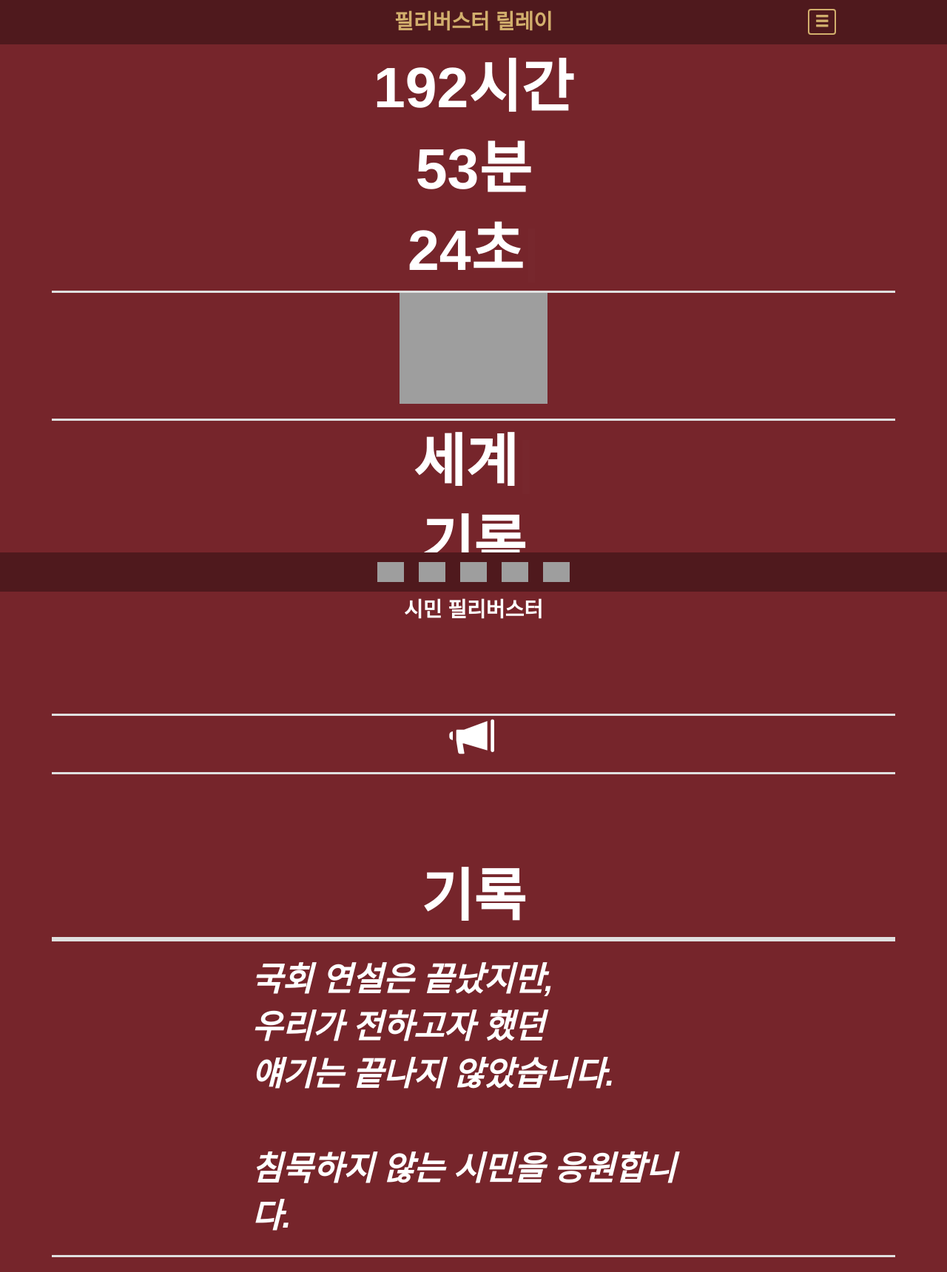
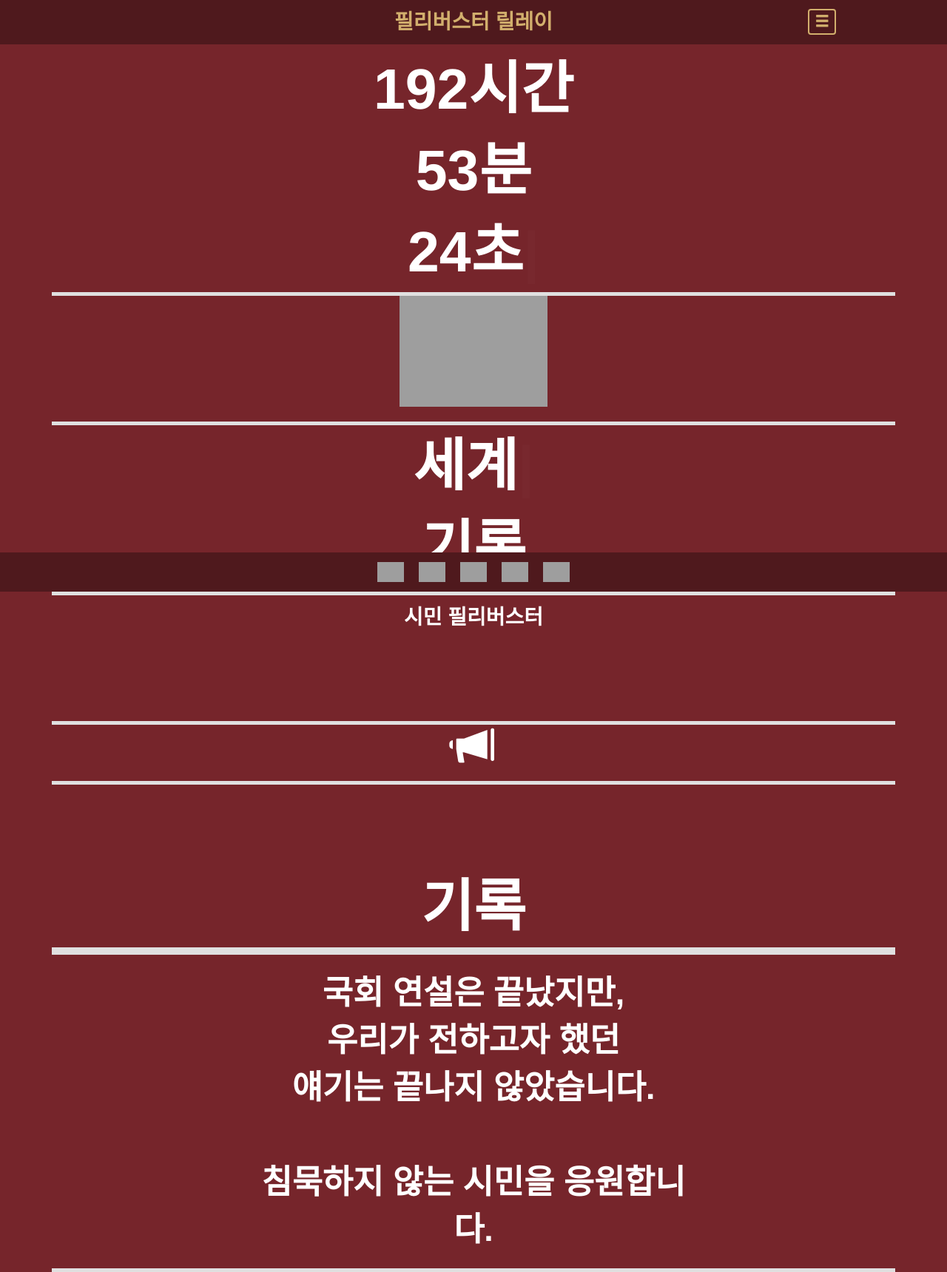
Before and after one commit to ukjin1192/filibuster-korea, a Django app: page / in a window 1280 px wide. Shown: the whole page at 74% size. Run offline with Django 3.2, Linux system fonts and the light colour scheme; parts of the project's set-up code (start-up, migrations or seed data) failed here and were passed over; some libraries are stand-ins or nearby versions; grey boxes are pictures that could not be loaded.

Commit message:
Update CSS of landing page slightly

```diff
--- a/filibuster/static/css/styles.css
+++ b/filibuster/static/css/styles.css
@@ -212,16 +212,18 @@ a, a:focus, a:hover, a:active, a:visited {
     max-width: 600px;
     margin: 0 auto;
     padding: 20px 0;
-    font-size: 2.3em;
+    font-size: 2.0em;
     font-weight: 700;
-    font-style: italic;
-    text-align: left; }
+    text-align: center; }
+    @media screen and (min-width: 321px) {
+      #fullpage-container .section .section__phrase {
+        font-size: 2.3em; } }
     @media screen and (min-width: 768px) {
       #fullpage-container .section .section__phrase {
         font-size: 3.2em; } }
   #fullpage-container .section .section__contents-box {
-    border-top: 3px solid #E0E0E0;
-    border-bottom: 3px solid #E0E0E0; }
+    border-top: 5px solid #E0E0E0;
+    border-bottom: 5px solid #E0E0E0; }
   #fullpage-container .section .section__contents--sm {
     margin: 10px 0;
     font-size: 2.0em;
--- a/filibuster/static/css/styles.scss
+++ b/filibuster/static/css/styles.scss
@@ -308,10 +308,13 @@ a, a:focus, a:hover, a:active, a:visited {
 			max-width: 600px;
 			margin: 0 auto;
 			padding: 20px 0;
-			font-size: 2.3em;
+			font-size: 2.0em;
 			font-weight: 700;
-			font-style: italic;
-			text-align: left;
+			text-align: center;
+
+			@media screen and (min-width: $screen-xs-min) {
+				font-size: 2.3em;
+			}
 
 			@media screen and (min-width: $screen-sm-min) {
 				font-size: 3.2em;
@@ -319,8 +322,8 @@ a, a:focus, a:hover, a:active, a:visited {
 		}
 
 		.section__contents-box {
-			border-top: 3px solid $grey-color;
-			border-bottom: 3px solid $grey-color;
+			border-top: 5px solid $grey-color;
+			border-bottom: 5px solid $grey-color;
 		}
 
 		.section__contents--sm {
--- a/filibuster/templates/landing.html
+++ b/filibuster/templates/landing.html
@@ -66,12 +66,9 @@
 		<div class="container">
 			<div class="section__contents-box">
 				<div class="section__phrase">
-					국회 연설은 끝났지만,
-					<div class="hidden-xs"></div>
-					우리가 전하고자 했던
-					<div class="hidden-xs"></div>
-					얘기는 끝나지 않았습니다.
-					<br/><br/>
+					국회 연설은 끝났지만,<br/>
+					우리가 전하고자 했던<br/>
+					얘기는 끝나지 않았습니다.<br/><br/>
 					침묵하지 않는 시민을 응원합니다.
 				</div>
 			</div>
```
Also changed, not shown: 1 other file.
